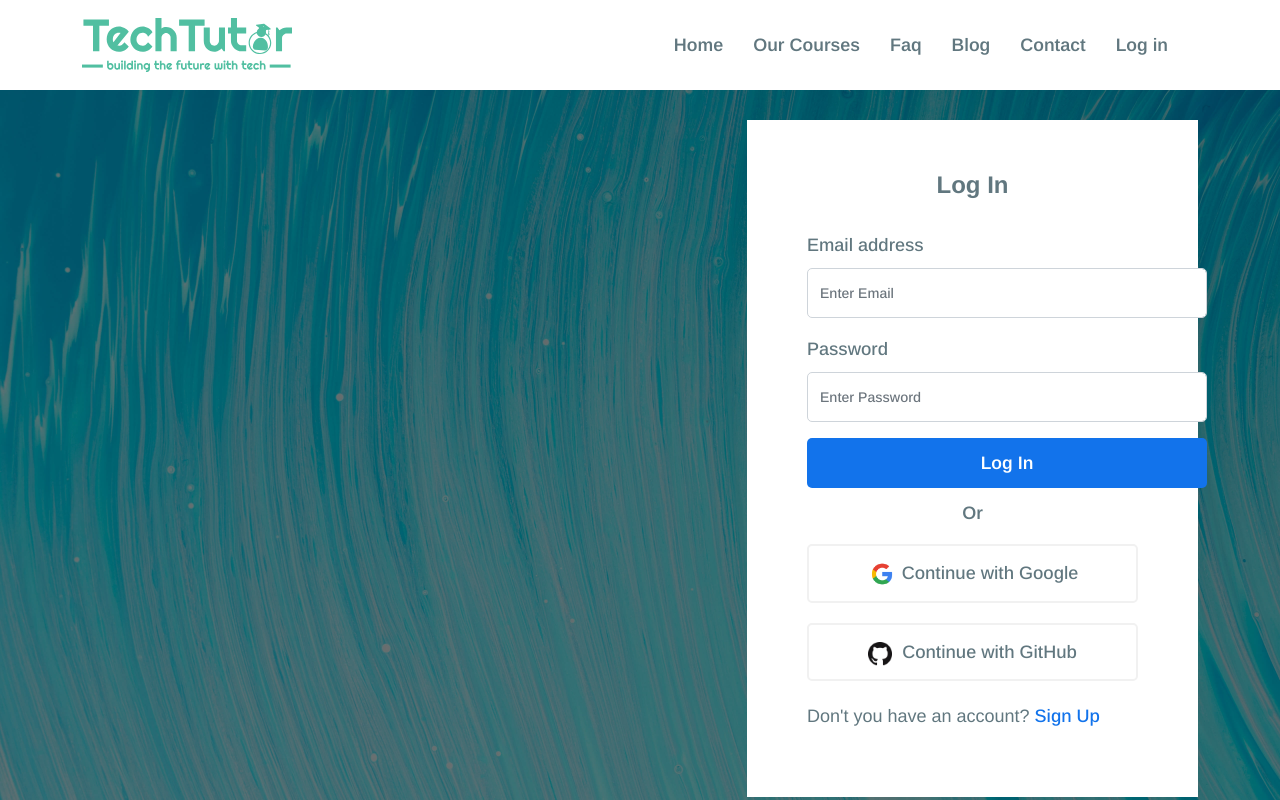
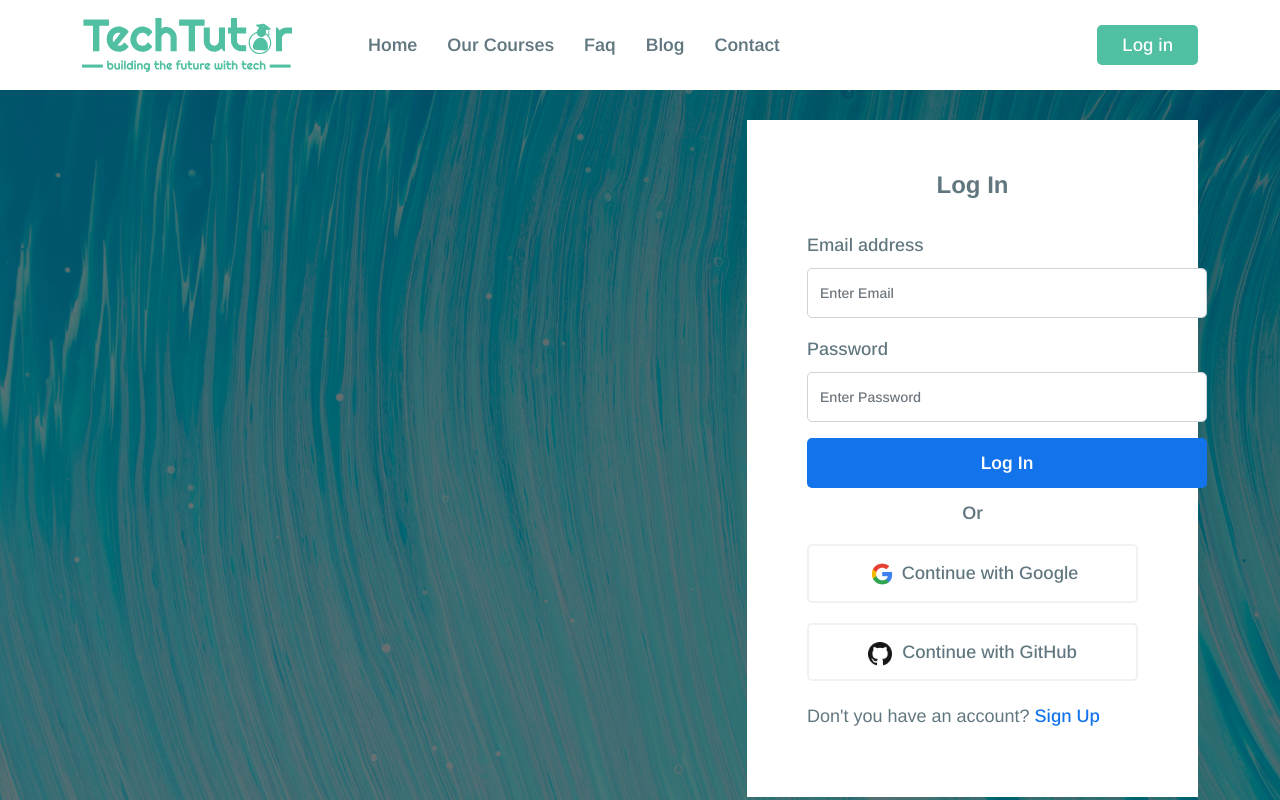
Before and after one commit to mirzanahid/tech-tutor-client, a React (Create React App) app: page /login in a window 1280 px wide. Shown: the top 800 px of the page. Built offline with nearby package versions, Linux system fonts and the light colour scheme; no server answers.

Commit message:
fix some authentication issues and header

```diff
--- a/package.json
+++ b/package.json
@@ -14,6 +14,7 @@
     "react-icons": "^4.6.0",
     "react-router-dom": "^6.4.2",
     "react-scripts": "5.0.1",
+    "react-to-pdf": "^0.0.14",
     "web-vitals": "^2.1.4"
   },
   "scripts": {
--- a/src/App.css
+++ b/src/App.css
@@ -39,6 +39,15 @@
 .text-color7:hover{
     color: #51bfa1;
 }
+.text-color8{
+    color: #61777F;
+}
+.text-color8:hover{
+    color: #51bfa1;
+}
 .bg-color{
     background: #51bfa1;
 }
+.bg-color2{
+    background: #fff;
+}
--- a/src/contexts/AuthProvider/AuthProvider.js
+++ b/src/contexts/AuthProvider/AuthProvider.js
@@ -1,23 +1,20 @@
 import React, { useEffect } from 'react';
 import { useState } from 'react';
 import { createContext } from 'react';
-import { getAuth, createUserWithEmailAndPassword, signInWithEmailAndPassword, onAuthStateChanged, signOut, signInWithPopup, GoogleAuthProvider, GithubAuthProvider } from "firebase/auth";
+import {
+    getAuth,
+    createUserWithEmailAndPassword,
+    signInWithEmailAndPassword, onAuthStateChanged,
+    signOut
+} from "firebase/auth";
 import app from '../../firebase/firebase.config';
 
 
 export const AuthContext = createContext();
 const auth = getAuth(app)
-// google provider
-const provider = new GoogleAuthProvider();
-//github provider
-const githubProvider = new GithubAuthProvider();
-
-
 
 const AuthProvider = ({ children }) => {
-    const [user, setUser] = useState({ name: 'nahid' });
-
-
+    const [user, setUser] = useState({});
 
     useEffect(() => {
         const unSubscribe = onAuthStateChanged(auth, currentUser => {
@@ -35,24 +32,6 @@ const AuthProvider = ({ children }) => {
     const login = (email, password) => {
         return signInWithEmailAndPassword(auth, email, password)
     }
-    //log in with google
-    const handlerForGoogleLogin = () => {
-        signInWithPopup(auth, provider)
-            .then(result => {
-                const user = result.user;
-            })
-            .catch(error => {
-                console.error('error', error)
-            })
-    }
-    //log in with git hub
-    const handlerForGithubLogin = () => {
-        signInWithPopup(auth, githubProvider)
-            .then(result => {
-                const user = result.user;
-            });
-    }
-
 
 
     // logout
@@ -61,7 +40,7 @@ const AuthProvider = ({ children }) => {
     }
 
 
-    const authInfo = { user, createUser, login, logout, handlerForGoogleLogin, handlerForGithubLogin }
+    const authInfo = { user, createUser, login, logout }
     return (
         <AuthContext.Provider value={authInfo}>
             {children}
--- /dev/null
+++ b/src/pages/Shared/Checkout/Checkout.css
@@ -0,0 +1,17 @@
+.checkout{
+   padding-top: 60px;
+}
+
+.checkout h3{
+    font-family: Arimo;
+    font-size: 30px;
+    font-weight: 700;
+    line-height: 50px;
+}
+
+.checkout{
+    font-family: Arimo;
+    font-size: 24px;
+    font-weight: 400;
+    line-height: 24px;
+}
--- a/src/pages/Shared/CourseDetails/CourseDetails.css
+++ b/src/pages/Shared/CourseDetails/CourseDetails.css
@@ -3,6 +3,7 @@
 }
 .course-details-top {
     text-align: center;
+    padding: 10px 20px;
 }
 
 .course-details-heading {
@@ -27,6 +28,9 @@
     font-size: 24px;
 }
 
+.course-details-container{
+    padding: 0 30px ;
+}
 .course-detail-pdf-btn {
     font-family: Arimo;
     font-size: 24px;
@@ -37,9 +41,11 @@
     border-radius: 5px;
     margin-bottom: 60px;
 }
-
+.course-image{
+    width: 710px;
+}
 .course-details-img {
-    width: 100%;
+    width: 710px;
     height: 400px;
 }
 
--- a/src/pages/Shared/Header/Header.css
+++ b/src/pages/Shared/Header/Header.css
@@ -1,16 +1,20 @@
-.navbar{
- height: 90px;
- box-shadow: rgb(149 157 165 / 20%) 0px 8px 24px;
+.navbar {
+    height: 90px;
+    box-shadow: rgb(149 157 165 / 20%) 0px 8px 24px;
 
 }
+
+.nav {
+    margin-left: 30px;
+}
+
 .nav-item {
     font-family: Arimo;
     font-size: 18px;
     font-weight: 600;
     line-height: 30px;
-    color: #61777F;
     text-decoration: none;
-    margin-right: 30px;
+    margin-left: 30px;
     transition: .4s;
 }
 
@@ -18,8 +22,17 @@
     width: 210px;
 }
 
-.nav-item:hover {
-    color: #51bfa1;
+
+
+.nav-item-btn {
+    font-family: Arimo;
+    font-size: 18px;
+    font-weight: 500;
+    line-height: 24px;
+    padding: 8px 25px;
+    border-radius: 5px;
+    display: inline-block;
+    text-decoration: none;
 }
 
 .profile {
@@ -52,7 +65,6 @@
 
 .profile-popup {
     width: 100%;
-    background: #fff;
     padding: 10px 20px;
     box-shadow: rgba(149, 157, 165, 0.2) 0px 8px 24px;
 
@@ -64,7 +76,7 @@
     align-items: center;
 }
 
-.inner-profile img{
+.inner-profile img {
     width: 80px;
     height: 80px;
     margin-left: 0;
--- a/src/pages/Shared/Header/Header.js
+++ b/src/pages/Shared/Header/Header.js
@@ -8,7 +8,6 @@ import { AuthContext } from '../../../contexts/AuthProvider/AuthProvider';
 import './Header.css';
 import logo from '../../../assets/logo.svg'
 import avatar from '../../../assets/avatar.svg'
-import { Button } from 'react-bootstrap';
 
 
 
@@ -24,19 +23,21 @@ const Header = () => {
         <Navbar.Brand ><Link to={'/'}> <img className='tutor-logo' src={logo} alt="logo" /> </Link></Navbar.Brand>
         <Navbar.Toggle aria-controls="basic-navbar-nav" />
         <Navbar.Collapse id="basic-navbar-nav">
-          <Nav className="ms-auto align-items-center">
+          <Nav className="me-auto align-items-center justify-content-between nav">
 
-            <Link className='nav-item' to={'/'}>Home</Link>
-            <Link className='nav-item' to={'/courses'}>Our Courses</Link>
-            <Link className='nav-item' to={'/faq'}>Faq</Link>
-            <Link className='nav-item' to={'/blog'}>Blog</Link>
-            <Link className='nav-item' to={'/contact'}>Contact</Link>
+            <Link className='nav-item text-color8' to={'/'}>Home</Link>
+            <Link className='nav-item text-color8' to={'/courses'}>Our Courses</Link>
+            <Link className='nav-item text-color8' to={'/faq'}>Faq</Link>
+            <Link className='nav-item text-color8' to={'/blog'}>Blog</Link>
+            <Link className='nav-item text-color8' to={'/contact'}>Contact</Link>
+          </Nav>
+          <div className="right">
             {
               user?.uid ?
                 <div className='profile'>
                   <img src={user?.photoURL || avatar} alt="profile-image" />
                   <div className="profile-popup-main">
-                    <div className="profile-popup">
+                    <div className="profile-popup bg-color2">
                       <div className="profile-info-container">
                         <div className="inner-profile">
                           <img src={user?.photoURL || avatar} alt="profile-image" />
@@ -52,10 +53,9 @@ const Header = () => {
                   </div>
                 </div>
                 :
-                <Link className='nav-item' to={'/login'}>Log in</Link>
+                <Link className='nav-item-btn bg-color text-color3' to={'/login'}>Log in</Link>
             }
-
-          </Nav>
+          </div>
         </Navbar.Collapse>
       </Container>
     </Navbar>
--- a/src/pages/Shared/Login/Login.js
+++ b/src/pages/Shared/Login/Login.js
@@ -6,14 +6,23 @@ import './Login.css';
 import google from '../../../assets/google.png';
 import github from '../../../assets/github.png';
 import { AuthContext } from '../../../contexts/AuthProvider/AuthProvider';
+import { getAuth, GithubAuthProvider, GoogleAuthProvider, signInWithPopup } from 'firebase/auth';
 import { useState } from 'react';
+import app from '../../../firebase/firebase.config';
+
+
+const auth = getAuth(app)
+// google provider
+const provider = new GoogleAuthProvider();
+//github provider
+const githubProvider = new GithubAuthProvider();
+
 const Login = () => {
-    const { user, login, handlerForGoogleLogin, handlerForGithubLogin } = useContext(AuthContext);
-
+    const { user, login } = useContext(AuthContext);
     const navigate = useNavigate()
     const [loginerro, setLoginerror] = useState(null);
 
-
+    //login with email and password
     const loginHandler = (e) => {
         e.preventDefault();
         const form = e.target;
@@ -35,6 +44,31 @@ const Login = () => {
                 navigate('/')
             })
             .catch(error => console.error(error));
+    }
+
+
+
+    //log in with google
+    const handlerForGoogleSignin = () => {
+        signInWithPopup(auth, provider)
+            .then(result => {
+                navigate('/')
+            })
+            .catch(error => {
+                console.error('error', error)
+            })
+
+    }
+
+    //log in with git hub
+    const handlerForGithubSignin = () => {
+        signInWithPopup(auth, githubProvider)
+            .then(result => {
+                navigate('/')
+            })
+            .catch(error => {
+                console.error('error', error)
+            })
     }
 
     return (
@@ -64,8 +98,8 @@ const Login = () => {
                                 </Form>
                                 <p className='or'>Or</p>
                                 <div className="button-group">
-                                    <button onClick={handlerForGoogleLogin} className='thirdparty-signup'><img className='google-icon' src={google} alt="" /> Continue with Google</button>
-                                    <button onClick={handlerForGithubLogin} className='thirdparty-signup'> <img className='github-icon' src={github} alt="" /> Continue with GitHub</button>
+                                    <button onClick={handlerForGoogleSignin} className='thirdparty-signup'><img className='google-icon' src={google} alt="" /> Continue with Google</button>
+                                    <button onClick={handlerForGithubSignin} className='thirdparty-signup'> <img className='github-icon' src={github} alt="" /> Continue with GitHub</button>
                                 </div>
 
                                 <p className='already-have-acc'>Don't you have an account? <Link to={'/signup'}>Sign Up</Link></p>
--- a/src/pages/Shared/Signup/Signup.js
+++ b/src/pages/Shared/Signup/Signup.js
@@ -6,10 +6,18 @@ import './Signup.css';
 import google from '../../../assets/google.png';
 import github from '../../../assets/github.png';
 import { AuthContext } from '../../../contexts/AuthProvider/AuthProvider';
+import { getAuth, GithubAuthProvider, GoogleAuthProvider, signInWithPopup } from 'firebase/auth';
+import app from '../../../firebase/firebase.config';
+
+const auth = getAuth(app)
+// google provider
+const provider = new GoogleAuthProvider();
+//github provider
+const githubProvider = new GithubAuthProvider();
 
 const Signup = () => {
 
-    const { user, createUser, handlerForGoogleLogin, handlerForGithubLogin } = useContext(AuthContext);
+    const { user, createUser } = useContext(AuthContext);
     const navigate = useNavigate();
 
     //error state maintain
@@ -58,6 +66,28 @@ const Signup = () => {
         setChecked(e.target.checked)
     }
 
+    //log in with google
+    const handlerForGoogleSignin = () => {
+        signInWithPopup(auth, provider)
+            .then(result => {
+                navigate('/')
+            })
+            .catch(error => {
+                console.error('error', error)
+            })
+
+    }
+
+    //log in with git hub
+    const handlerForGithubSignin = () => {
+        signInWithPopup(auth, githubProvider)
+            .then(result => {
+                navigate('/')
+            })
+            .catch(error => {
+                console.error('error', error)
+            })
+    }
 
     return (
         <div className='login-signup'>
@@ -105,8 +135,8 @@ const Signup = () => {
                                 </Form>
                                 <p className='or'>Or</p>
                                 <div className="button-group">
-                                    <button onClick={handlerForGoogleLogin} className='thirdparty-signup'><img className='google-icon' src={google} alt="" /> Continue with Google</button>
-                                    <button onClick={handlerForGithubLogin} className='thirdparty-signup'> <img className='github-icon' src={github} alt="" /> Continue with GitHub</button>
+                                    <button onClick={handlerForGoogleSignin} className='thirdparty-signup'><img className='google-icon' src={google} alt="" /> Continue with Google</button>
+                                    <button onClick={handlerForGithubSignin} className='thirdparty-signup'> <img className='github-icon' src={github} alt="" /> Continue with GitHub</button>
                                 </div>
                                 <p className='already-have-acc'>Already have an account? <Link to={'/login'}>Log in</Link></p>
                             </div>
```
Also changed, not shown: src/pages/Shared/Checkout/Checkout.js (added, +27 -0 lines), src/pages/Shared/CourseDetails/CourseDetails.js (+11 -5 lines), src/routes/Routes.js (+7 -0 lines), 1 other file (tests, documents, lock files or other folders).
